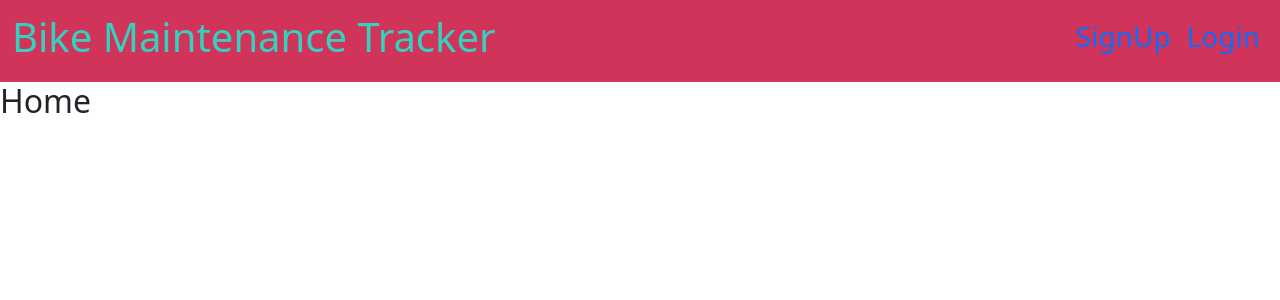
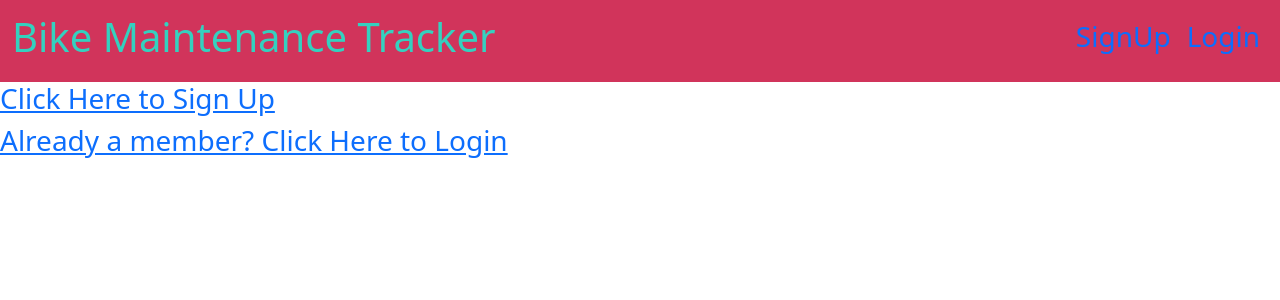
Before and after one commit to ds1242/bike-maintenance-tracker, a React (Create React App) app in the folder client/: page / in a window 1280 px wide. Shown: the top 300 px of the page. Built offline with nearby package versions, Linux system fonts and the light colour scheme.

Commit message:
setup links for signup and login on homepage

```diff
--- a/client/src/pages/Home.js
+++ b/client/src/pages/Home.js
@@ -1,12 +1,32 @@
 import React from 'react';
+import Auth from '../utils/auth';
+import { Link } from 'react-router-dom';
+
+
 
 const Home = () => {
+
+    const loggedIn = Auth.loggedIn()
+
+
+    if(loggedIn) {
+        return (
+            <div className="homeContainer">
+                Logged In!
+            </div>
+        )
+    } else {
     return (
         <div className="homeContainer">
-            <h2>Home</h2>
+            <Link to={'/signup'} className='home-links'>
+                <h3>Click Here to Sign Up</h3>
+            </Link>
+            <Link to={'/login'}>
+                <h3>Already a member? Click Here to Login</h3>
+            </Link>
         </div>
     );
-
+    }
 };
 
 export default Home;
```
